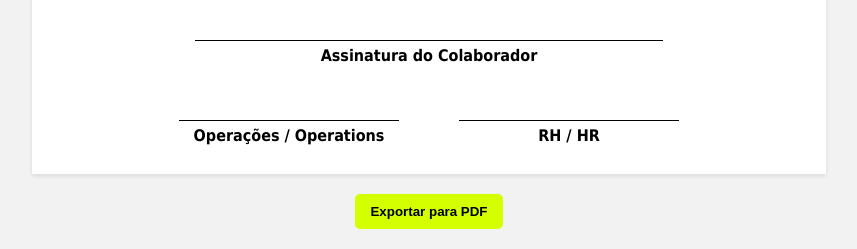
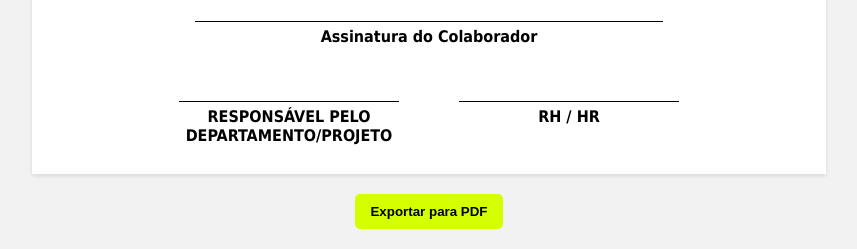
Before and after one commit to gabrielandrade131/projeto_cpo, a Django app: page /dashboard/ in a window 1280 px wide. Shown: the part 683-932 px from the top of the page, without its empty margins (231-1088 px from the left). Run offline with Django 5.2, Linux system fonts and the light colour scheme; a user stored in the database is signed in; data comes from the database, SQL or seed files in the repository; both versions use the stored data as it was after the commit; some libraries are stand-ins or nearby versions.

Commit message:
chore: atualizando banco de dados

```diff
--- a/cpo/templates/dashboard.html
+++ b/cpo/templates/dashboard.html
@@ -130,7 +130,7 @@
                     <div class="assinaturas-duplas">
                         <div class="campo-assinatura operacoes">
                             <div class="linha-assinatura"></div>
-                            <strong>Operações / Operations</strong>
+                            <strong>RESPONSÁVEL PELO DEPARTAMENTO/PROJETO</strong>
                         </div>
                         <div class="campo-assinatura rh">
                             <div class="linha-assinatura"></div>
```
Also changed, not shown: db.sqlite3.
